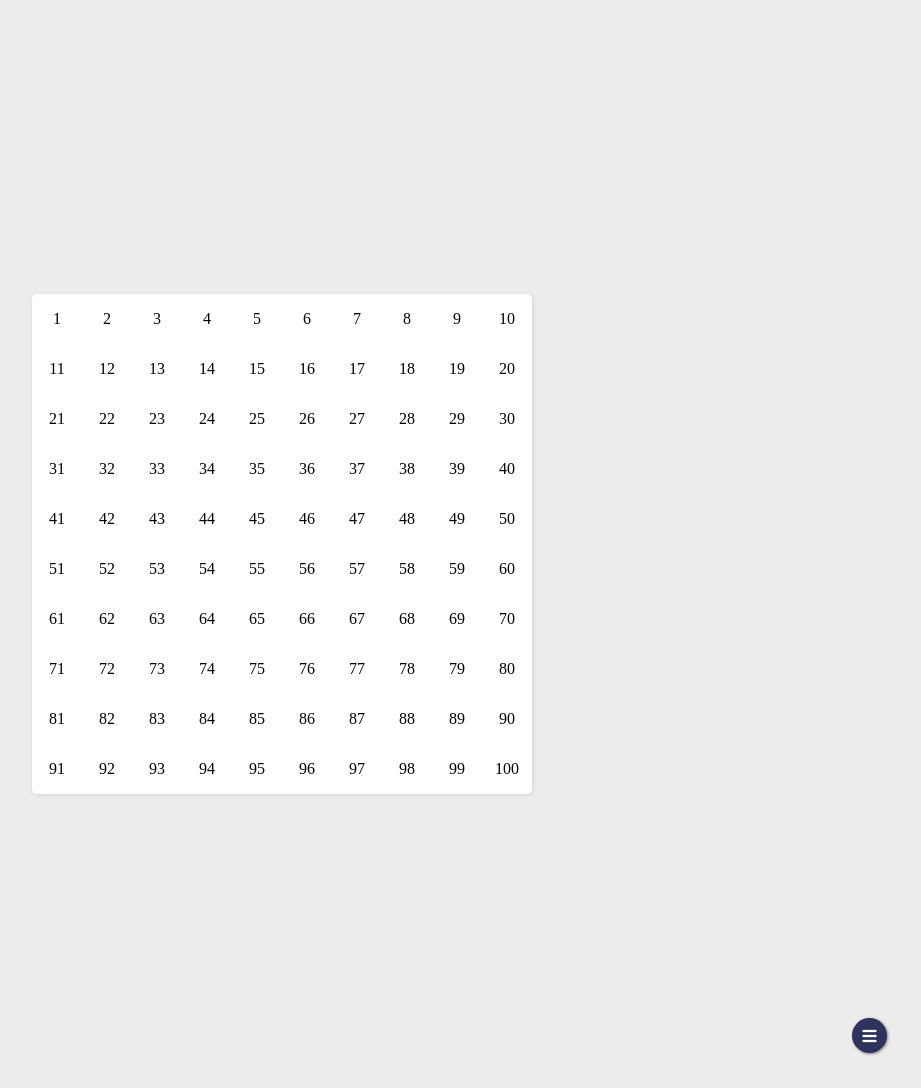
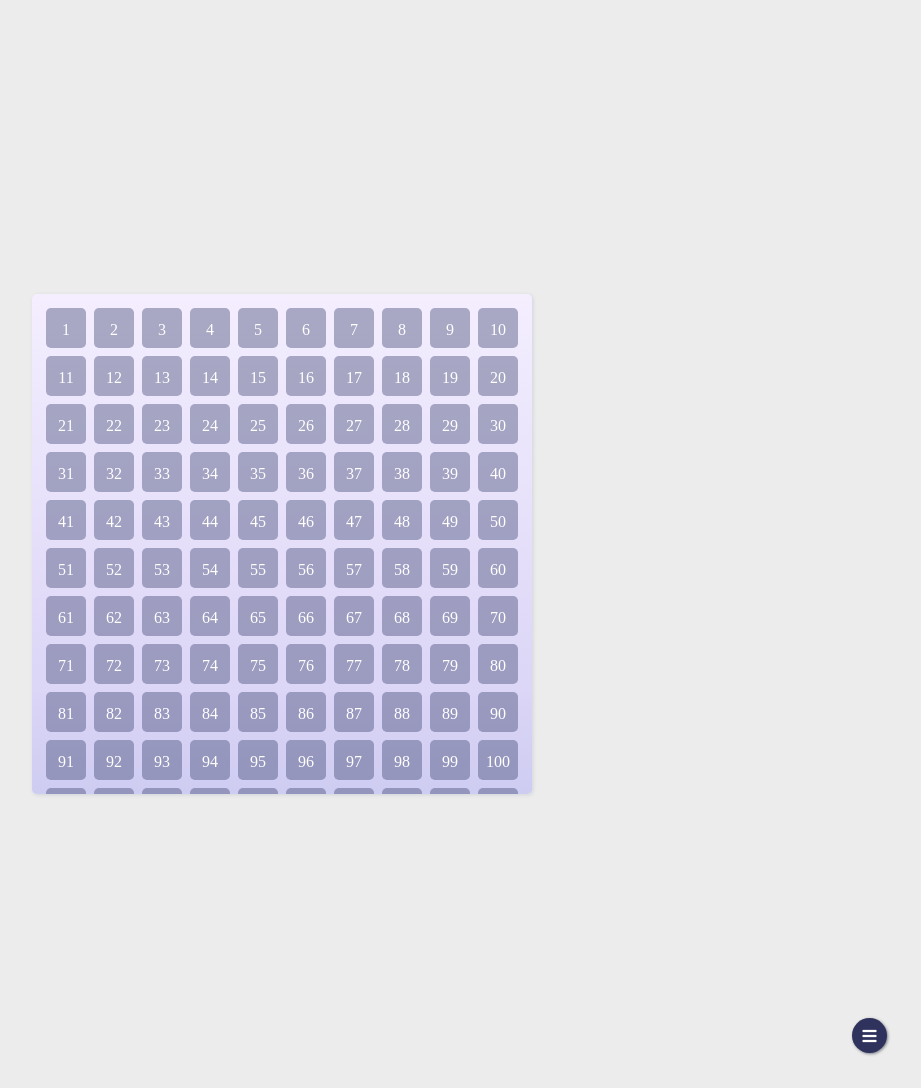
Before and after one commit to kyungeun-j/zzang_pika, a Flask app: page /pokemonList in a window 1280 px wide. Shown: the whole page, without its empty margins (358-1279 px from the left). Run offline with Flask 2, Linux system fonts and the light colour scheme; the visitor is signed in with stand-in values (Sample User, id 1); some libraries are stand-ins or nearby versions.

Commit message:
update ui on page pokemonList

```diff
--- a/static/pokemonList.css
+++ b/static/pokemonList.css
@@ -1,27 +1,36 @@
 #pokemons {
+    padding: 10px;
     list-style: none;
     margin: 0;
     display: flex;
     flex-wrap: wrap;
     align-items: center;
     text-align: center;
+    background: linear-gradient(#F4EEFF, #DCD6F7, #A6B1E1);
 }
 
 ul#pokemons li {
-    background-color: white;
-    width: 50px;
-    height: 50px;
-    margin: 0;
-    line-height: 50px;
-
-    background-position: center center;
+    width: 48px;
+    height: 48px;
+    margin: 0px;
+    line-height: 44px;
+    background-position: center;
     background-size: 50px;
     background-repeat: no-repeat;
 }
 
-ul#pokemons li.exist {
+ul#pokemons li.notIn {
+    width: 40px;
+    height: 40px;
+    margin: 4px;
+    color: white;
+    background: #4248746b;
+    border-radius: 5px;
+}
+
+/* ul#pokemons li.exist {
     background-color: #d4ffd6;
-}
+} */
 /* ul#pokemonSort {
     position: absolute;
     right: 66px;
--- a/static/pokemonList.js
+++ b/static/pokemonList.js
@@ -2,7 +2,7 @@
 let myPokemonJSON = JSON.parse(getClass('myPokemon')[0].innerText);
 
 // 0, 10은 일단 white
-const pokemonListBackground = ['#ffffff', '#87e8ff', '#87fffb', '#87ffc3', '#9eff87', '#d0ff87', '#fffd87', '#ffdb87', '#ffb587', '#ff8080', '#ffffff'];
+// const pokemonListBackground = ['#ffffff', '#87e8ff', '#87fffb', '#87ffc3', '#9eff87', '#d0ff87', '#fffd87', '#ffdb87', '#ffb587', '#ff8080', '#ffffff'];
 
 createPokemons();
 
@@ -18,20 +18,15 @@
         // 이외 포켓몬은 ID 값만 노출
         if (pokemonId in pokemonInfo)
         {
+            console.log(document.location)
+            console.log(pokemonId)
             liEle.style.backgroundImage = 'url(../static/images/' + pokemonId + '.png';
-            liEle.style.backgroundColor = pokemonListBackground[pokemonInfo[pokemonId]['maxLevel']];
-
-            if (pokemonInfo[pokemonId]['maxLevel'] == 10)
-            {
-                // 금색 배경으로 다시 초기화
-            }
-
-
-            // maxPercent는 나중에 업데이트
+            liEle.addEventListener('click', () => location.href = '/pokemonDetail/' + pokemonId);
         }
         else
         {
             liEle.innerText = pokemonId;
+            liEle.classList.add('notIn')
         }
 
         pokemonsUI.appendChild(liEle);
```
